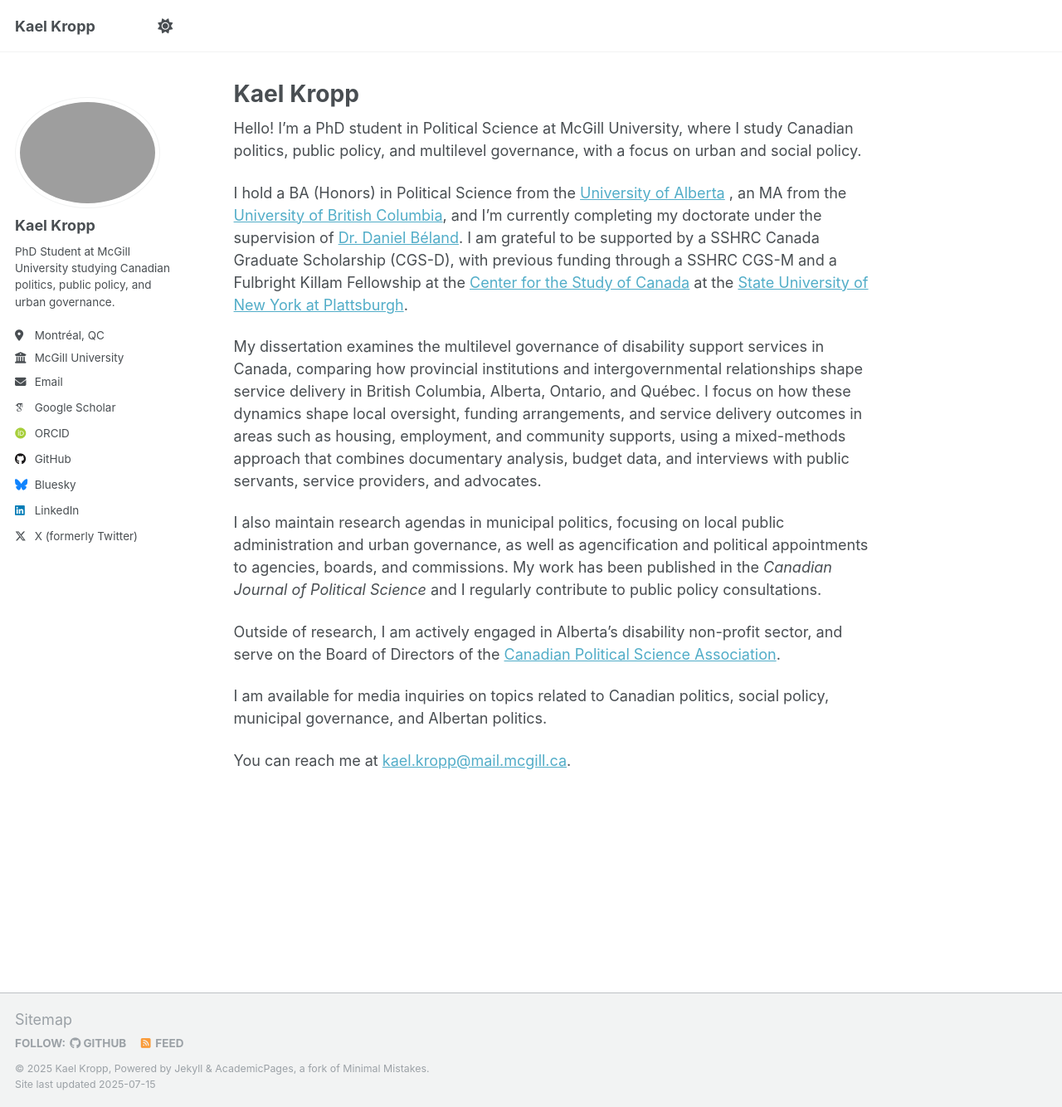
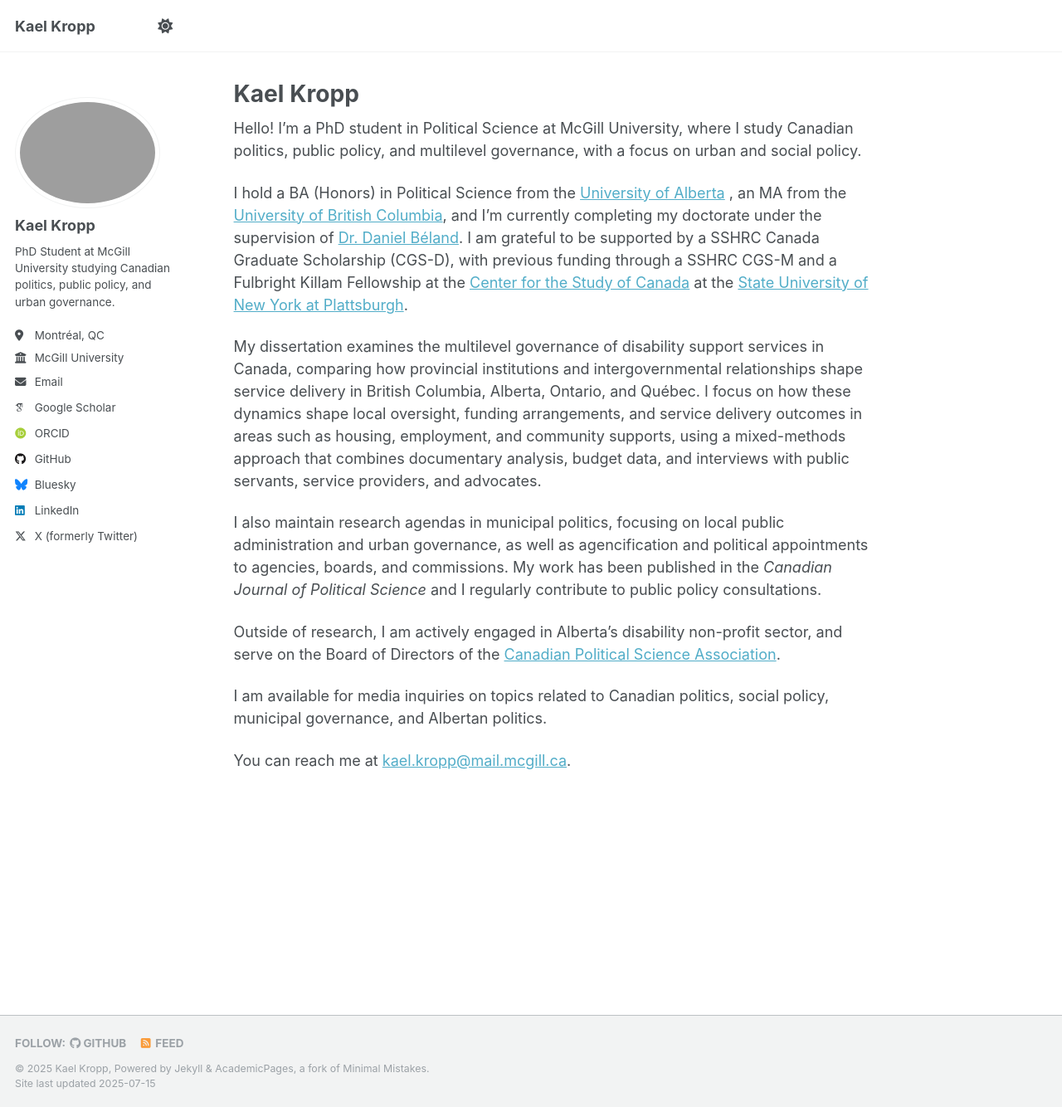
Before and after one commit to kaelkropp/kaelkropp.github.io, a Jekyll site: the page built from _pages/about.md, in a window 1280 px wide and 1334 px high. Shown: the whole window at 83% size. Built offline with Jekyll 4.4.1, drawn with Linux system fonts in a browser that asks for light colours; some web fonts are replaced; a script that is not in the unit is left out.

Commit message:
Update custom.html
Removing sitemap footer

```diff
--- a/_includes/footer/custom.html
+++ b/_includes/footer/custom.html
@@ -1,8 +1,6 @@
 <!-- start custom footer snippets -->
 
-<a href="/sitemap/">Sitemap</a>
-
-<!-- Support for MatJax -->
+<!-- Support for MathJax -->
 <script defer src="https://cdnjs.cloudflare.com/polyfill/v3/polyfill.min.js?features=es6"></script>
 <script defer src="https://cdn.jsdelivr.net/npm/mathjax@3/es5/tex-mml-chtml.js" id="MathJax-script"></script>
 
```
